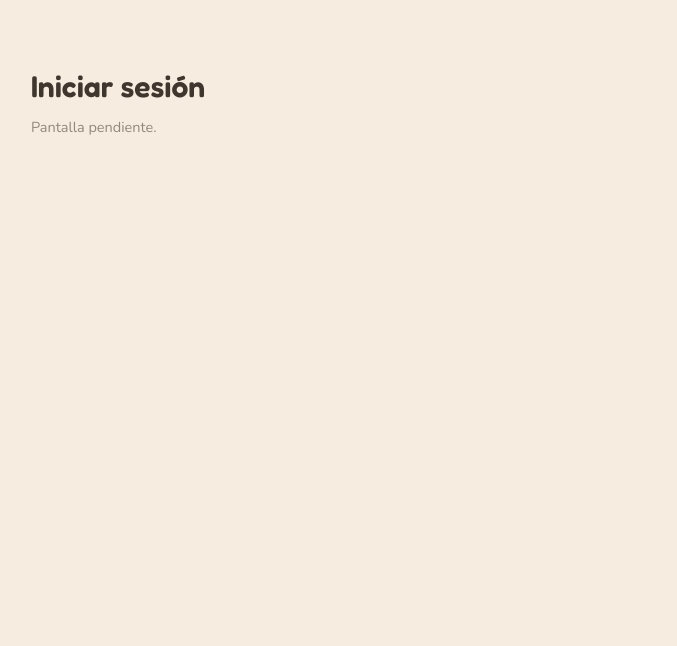
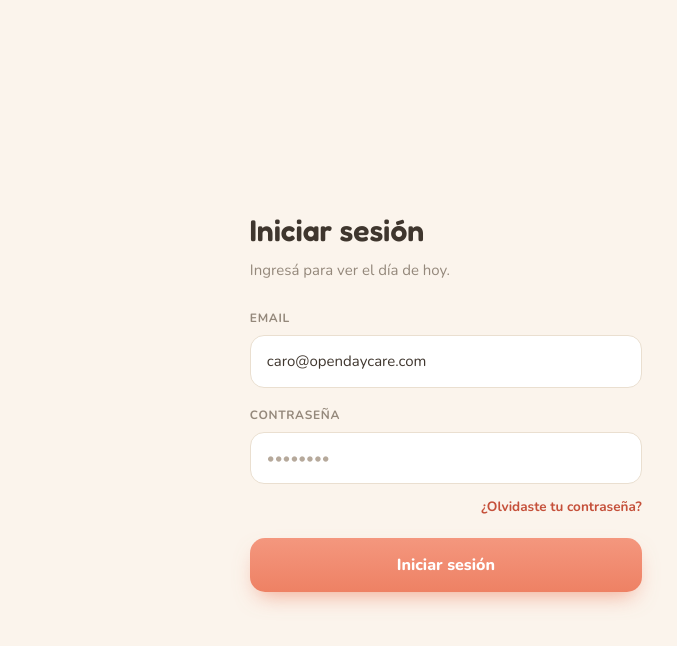
Before and after one commit to ricardo-garcia-marques/open-daycare, a Next.js app: page /login in a window 1280 px wide. Shown: the top 646 px of the page, without its empty margins (522-1199 px from the left). Built offline with nearby package versions, Linux system fonts and the light colour scheme.

Commit message:
feat(auth): login form as client component with writable inputs

```diff
--- /dev/null
+++ b/app/(components)/login-form.tsx
@@ -0,0 +1,58 @@
+"use client";
+
+import { useRouter } from "next/navigation";
+import { useState } from "react";
+
+const initialEmail = "caro@opendaycare.com";
+
+export function LoginForm() {
+  const router = useRouter();
+  const [email, setEmail] = useState(initialEmail);
+  const [password, setPassword] = useState("");
+
+  return (
+    <div className="w-full max-w-[392px]">
+      <h2 className="font-display font-semibold text-[30px] text-heading m-0 mb-[6px]">
+        Iniciar sesión
+      </h2>
+      <p className="m-0 mb-[28px] text-muted text-[15px]">
+        Ingresá para ver el día de hoy.
+      </p>
+
+      <div className="text-[12px] font-bold tracking-[0.7px] text-muted mb-[8px]">
+        EMAIL
+      </div>
+      <input
+        type="email"
+        value={email}
+        onChange={(event) => setEmail(event.target.value)}
+        className="w-full px-[16px] py-[14px] rounded-[14px] border-[1.5px] border-input-border bg-white text-[15px] text-heading mb-[18px] focus:outline-none placeholder:text-placeholder"
+      />
+
+      <div className="text-[12px] font-bold tracking-[0.7px] text-muted mb-[8px]">
+        CONTRASEÑA
+      </div>
+      <input
+        type="password"
+        placeholder="••••••••"
+        value={password}
+        onChange={(event) => setPassword(event.target.value)}
+        className="w-full px-[16px] py-[14px] rounded-[14px] border-[1.5px] border-input-border bg-white text-[15px] text-heading mb-[10px] focus:outline-none placeholder:text-placeholder"
+      />
+
+      <div className="text-right mb-[20px]">
+        <span className="text-primary-strong text-[13.5px] font-bold cursor-pointer">
+          ¿Olvidaste tu contraseña?
+        </span>
+      </div>
+
+      <button
+        type="button"
+        onClick={() => router.push("/")}
+        className="block w-full py-[15px] rounded-[15px] bg-[linear-gradient(180deg,var(--compose-gradient-from),var(--compose-gradient-to))] text-white font-extrabold text-[16px] cursor-pointer shadow-[0_10px_22px_-8px_rgba(238,129,100,0.7)]"
+      >
+        Iniciar sesión
+      </button>
+    </div>
+  );
+}
--- a/app/login/page.tsx
+++ b/app/login/page.tsx
@@ -1,10 +1,12 @@
+import { LoginForm } from "../(components)/login-form";
+
 export default function LoginPage() {
   return (
-    <div className="max-w-[760px] mx-auto px-10 py-16">
-      <h1 className="font-display font-semibold text-[30px] text-heading m-0">
-        Iniciar sesión
-      </h1>
-      <p className="text-muted text-[14.5px] mt-2">Pantalla pendiente.</p>
+    <div className="min-h-screen grid grid-cols-[1.05fr_1fr] bg-auth-bg">
+      <div />
+      <div className="flex items-center justify-center px-10 py-10">
+        <LoginForm />
+      </div>
     </div>
   );
 }
```
